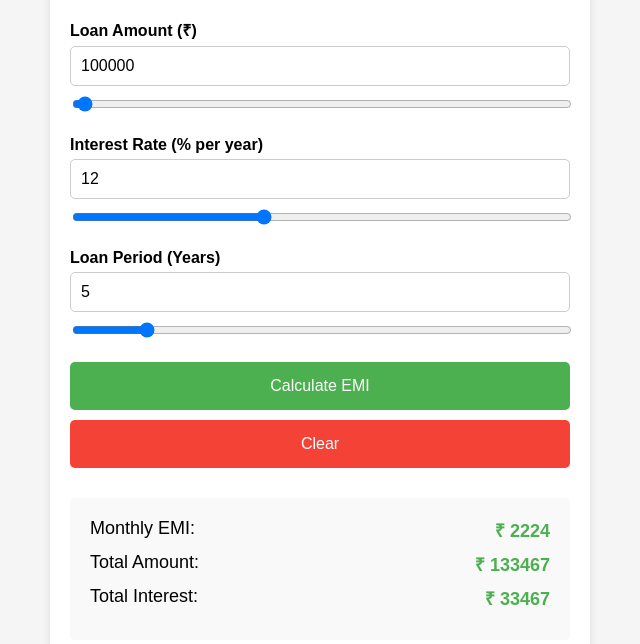
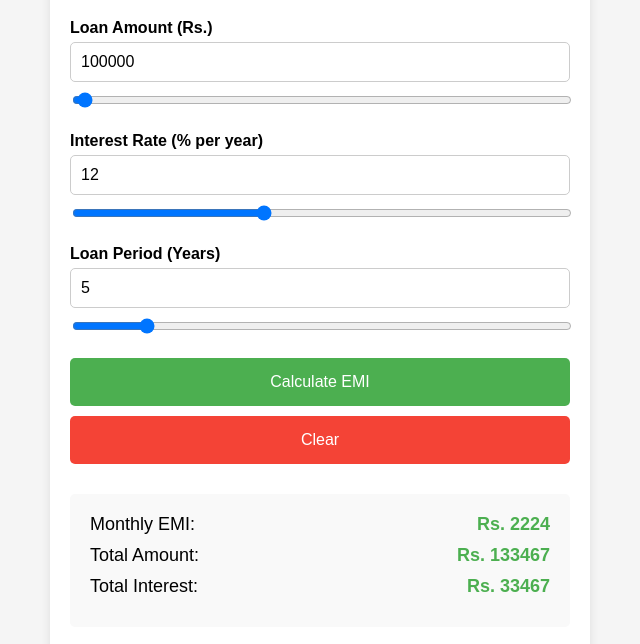
Before and after one commit to piyush-kumar499/All-type-Calculator-Projects, a plain HTML site: page EMI Calculator/index.html in a window 1280 px wide. Both pictures are taken after a click on the button "Calculate EMI". Shown: the part 101-745 px from the top of the page, without its empty margins (320-960 px from the left). Drawn offline with nearby package versions, Linux system fonts and the light colour scheme.

Commit message:
Update index.html

```diff
--- a/EMI Calculator/index.html
+++ b/EMI Calculator/index.html
@@ -1,6 +1,7 @@
 <!DOCTYPE html>
 <html>
 <head>
+    <meta charset="UTF-8">
     <title>EMI Calculator</title>
     <style>
         body {
@@ -103,7 +104,7 @@
     <h1>EMI Calculator</h1>
 
     <div class="input-group">
-        <label>Loan Amount (₹)</label>
+        <label>Loan Amount (Rs.)</label>
         <input type="number" id="loanAmount" value="100000" min="1000">
         <input type="range" id="loanSlider" min="1000" max="10000000" value="100000" step="1000">
     </div>
@@ -126,15 +127,15 @@
     <div class="results" id="results" style="display: none;">
         <div class="result-item">
             <span>Monthly EMI:</span>
-            <span class="result-value" id="emiResult">₹ 0</span>
+            <span class="result-value" id="emiResult">Rs. 0</span>
         </div>
         <div class="result-item">
             <span>Total Amount:</span>
-            <span class="result-value" id="totalResult">₹ 0</span>
+            <span class="result-value" id="totalResult">Rs. 0</span>
         </div>
         <div class="result-item">
             <span>Total Interest:</span>
-            <span class="result-value" id="interestResult">₹ 0</span>
+            <span class="result-value" id="interestResult">Rs. 0</span>
         </div>
     </div>
 
@@ -193,9 +194,9 @@ function calculateEMI() {
         var totalInterest = totalAmount - P;
 
         // Show results
-        document.getElementById('emiResult').textContent = '₹ ' + Math.round(emi);
-        document.getElementById('totalResult').textContent = '₹ ' + Math.round(totalAmount);
-        document.getElementById('interestResult').textContent = '₹ ' + Math.round(totalInterest);
+        document.getElementById('emiResult').textContent = 'Rs. ' + Math.round(emi);
+        document.getElementById('totalResult').textContent = 'Rs. ' + Math.round(totalAmount);
+        document.getElementById('interestResult').textContent = 'Rs. ' + Math.round(totalInterest);
 
         document.getElementById('results').style.display = 'block';
 
```
